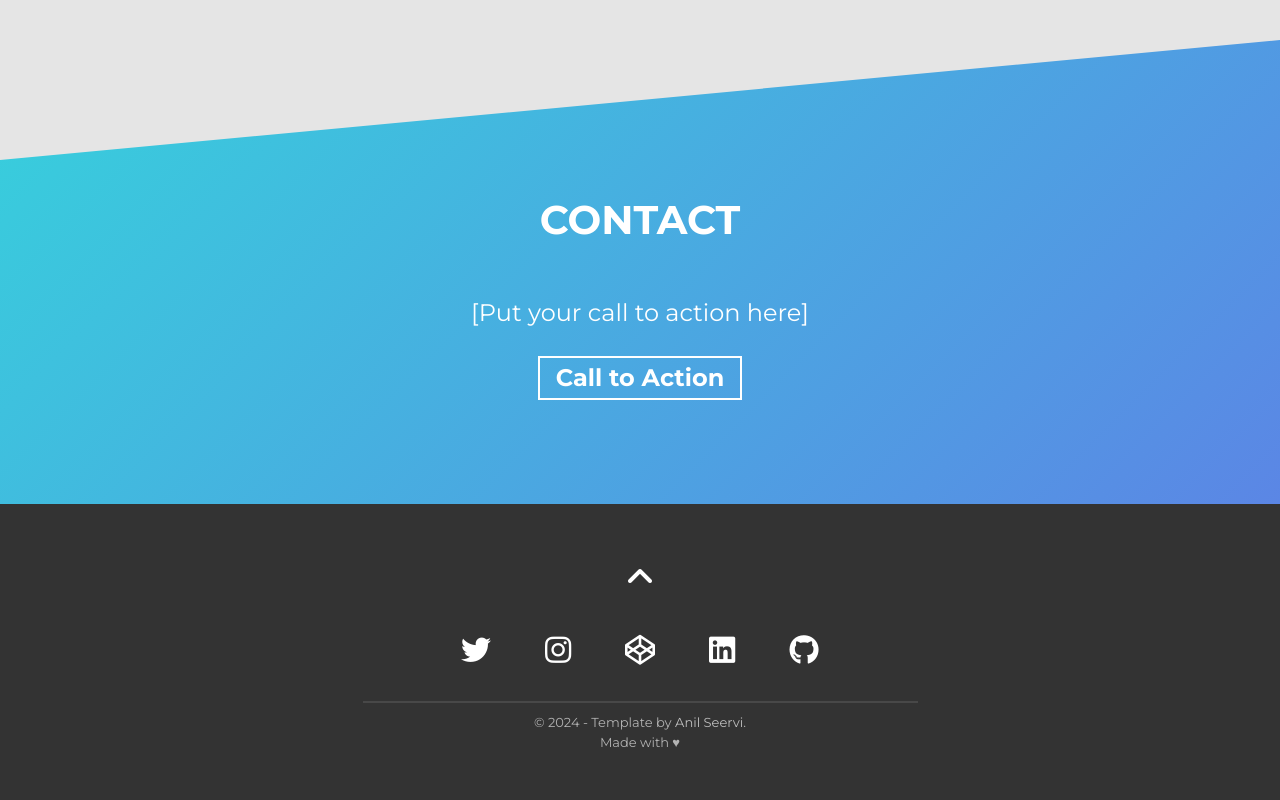
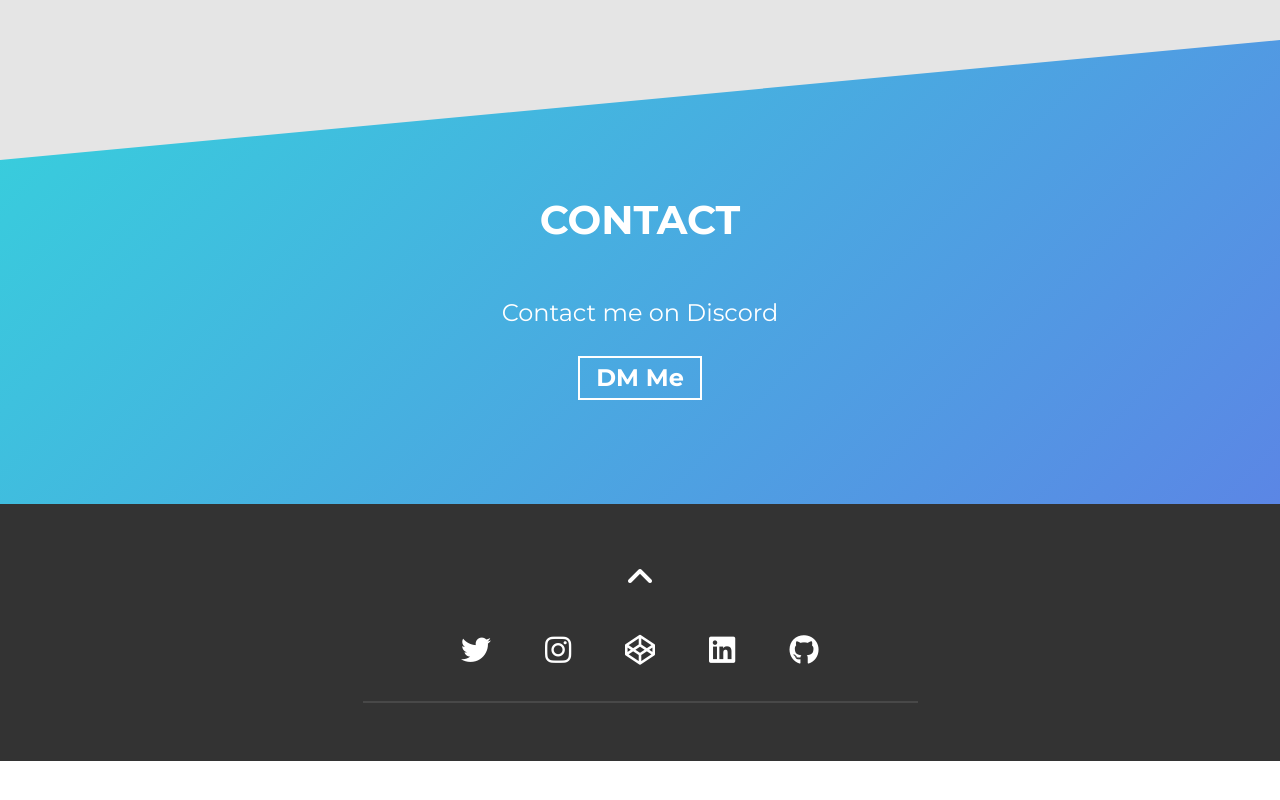
Before and after one commit to Pro-Coder-106/Pro-Coder-106.github.io, a plain HTML site: page index.html in a window 1280 px wide. Shown: the part 2240-3040 px from the top of the page. After the commit the page ends 3001 px from the top, so only its background shows below. Drawn offline with Linux system fonts and the light colour scheme.

Commit message:
Update index.html

```diff
--- a/index.html
+++ b/index.html
@@ -202,8 +202,8 @@ Marketplace for Selling Goods</h3>
       <div class="container">
         <h2 class="section-title">Contact</h2>
         <div class="contact-wrapper">
-          <p class="contact-wrapper__text">[Put your call to action here]</p>
-          <a href="#" class="cta-btn cta-btn--resume">Call to Action</a>
+          <p class="contact-wrapper__text">Contact me on Discord</p>
+          <a href="#" class="cta-btn cta-btn--resume">DM Me</a>
         </div>
       </div>
     </section>
@@ -258,15 +258,6 @@ Marketplace for Selling Goods</h3>
           </a>
         </div>
         <hr />
-        <p class="footer__text">
-          &copy; <span id="year"></span> - Template by
-          <a
-            href="https://github.com/AnilSeervi"
-            target="_blank"
-            rel="noopener noreferrer"
-            >Anil Seervi</a
-          >. <br />Made with &hearts;
-        </p>
       </div>
     </footer>
     <!-- END Footer Section -->
```
